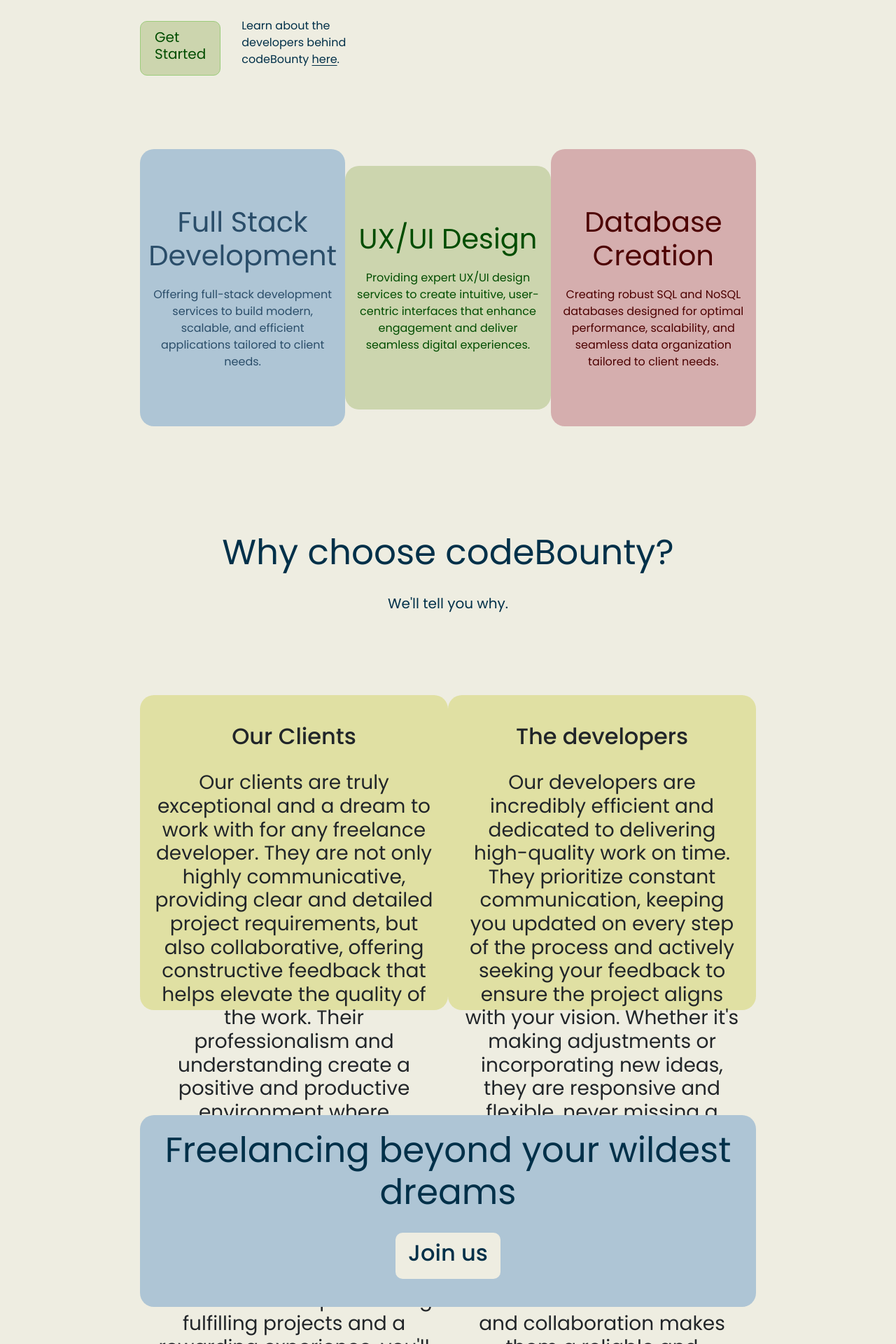
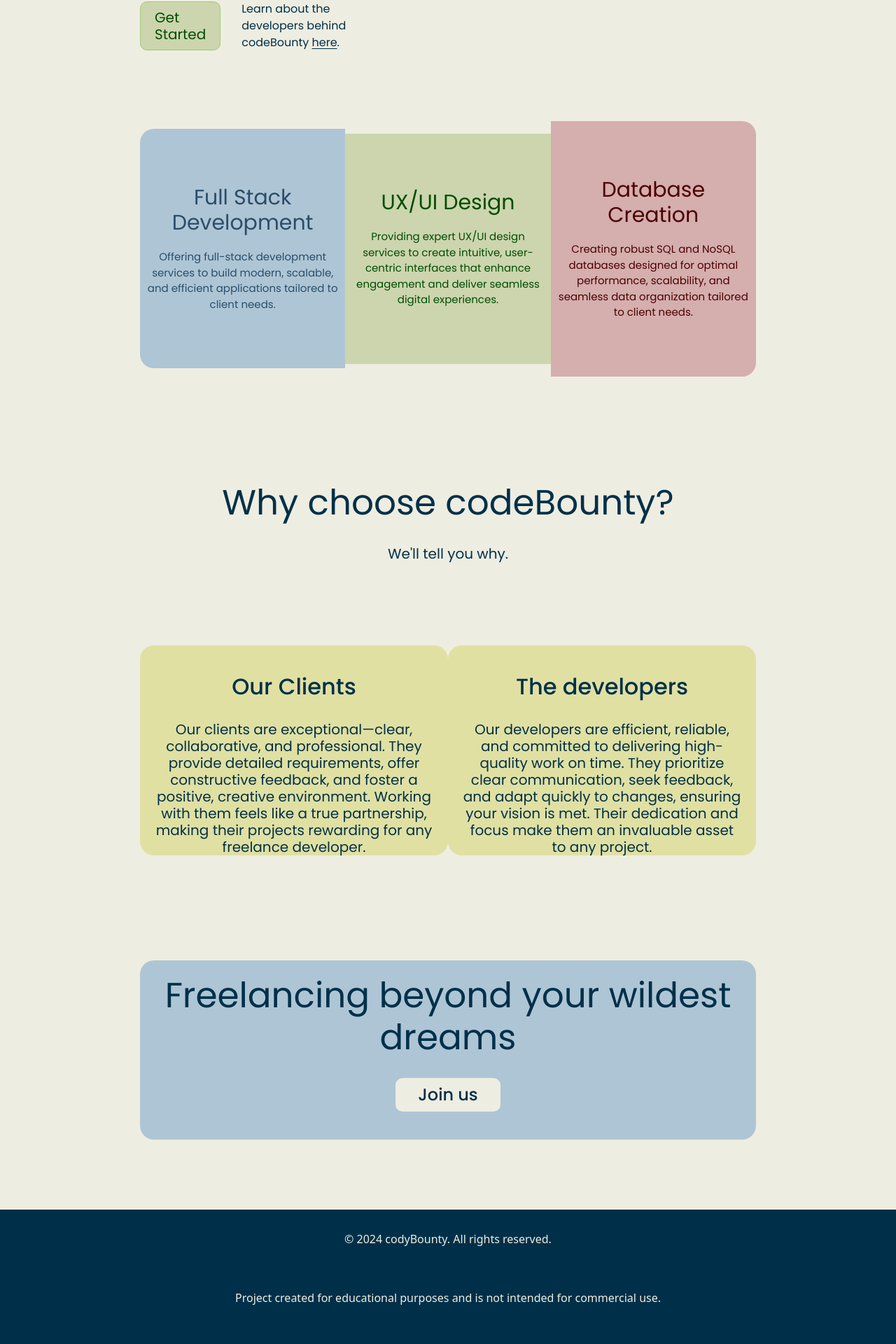
Before and after one commit to bryceberczik/codeBounty, a React (Vite) app in the folder client/: page / in a window 1280 px wide. Shown: the part 755-2675 px from the top of the page at 70% size. Built offline with nearby package versions, Linux system fonts and the light colour scheme.

Commit message:
adjusted header, homepage, and added footer

```diff
--- a/client/package.json
+++ b/client/package.json
@@ -11,7 +11,6 @@
     "preview": "vite preview"
   },
   "dependencies": {
-    "bootstrap": "^5.3.3",
     "jwt-decode": "^4.0.0",
     "react": "^18.3.1",
     "react-bootstrap": "^2.10.5",
@@ -22,6 +21,7 @@
     "@types/react": "^18.3.12",
     "@types/react-dom": "^18.3.1",
     "@vitejs/plugin-react": "^4.3.3",
+    "bootstrap": "^5.3.3",
     "eslint": "^9.13.0",
     "eslint-plugin-react-hooks": "^5.0.0",
     "eslint-plugin-react-refresh": "^0.4.14",
--- a/client/src/App.tsx
+++ b/client/src/App.tsx
@@ -8,6 +8,7 @@ import { setContext } from "@apollo/client/link/context";
 import { Outlet } from "react-router-dom";
 
 import Header from '../src/components/Header'
+import Footer from "./components/footer";
 
 const httpLink = createHttpLink({
   uri: "/graphql",
@@ -34,6 +35,7 @@ function App() {
       <main>
         <Outlet />
       </main>
+      <Footer />
     </ApolloProvider>
   );
 }
--- /dev/null
+++ b/client/src/components/footer.tsx
@@ -0,0 +1,13 @@
+import '../css/footer.css';
+
+const Footer = () => {
+  return <div className='footer-container'>
+    <footer>
+    <p>&copy; 2024 codyBounty. All rights reserved.</p>
+    <p>Project created for educational purposes and is not intended for commercial use.</p>
+    <p>Built by Bryce Berczik, Justin HebenStreit, Zander Kubajak, and Jarvis Young.</p>
+    </footer>
+  </div>;
+};
+
+export default Footer;
--- /dev/null
+++ b/client/src/css/footer.css
@@ -0,0 +1,13 @@
+footer {
+
+    text-align: center;
+    background-color: #003049;
+    color: #eeede1;
+    margin: 0;
+}
+
+footer p {
+
+    margin: 0;
+    padding: 30px;
+}
--- a/client/src/css/header.css
+++ b/client/src/css/header.css
@@ -41,6 +41,7 @@ header {
 .signup-btn h1 {
     font-size: 20px;
     font-weight: 400;
+    margin: 3px;
 }
 
 .signup-btn {
@@ -55,7 +56,7 @@ header {
 .signup-btn:hover {
 
     cursor: pointer;
-    background-color: #b0b89a;
+    background-color: #b0cc8a;
 }
 
 .category-nav {
--- a/client/src/css/home.css
+++ b/client/src/css/home.css
@@ -8,6 +8,8 @@
   display: flex;
   flex-direction: flex;
 }
+
+.front-left P
 
 .maintext-homepage {
   max-width: 700px;
@@ -46,8 +48,9 @@
 .getstarted-container p {
   font-family: "Poppins", sans-serif;
   font-weight: 400;
-  margin-left: 30px;
+  margin: 0 0 0 30px;
   color: #003049;
+
 }
 
 .getstarted-btn {
@@ -68,9 +71,16 @@
   font-weight: 400;
   font-size: 20px;
   color: #004d00;
+  margin: 0;
+  text-decoration: none;
 }
 
 .no-link {
+
+  text-decoration: none;
+}
+
+.offset-line {
   color: inherit;
   text-underline-offset: 3px;
 }
@@ -102,6 +112,16 @@
   color: #003049;
 }
 
+.ind-stat h2 {
+
+  font-size: 20px;
+}
+
+.ind-stat h3 {
+
+  font-size: 15px;
+}
+
 .second-homepage-section {
   margin: 100px 0;
   display: flex;
@@ -115,7 +135,7 @@
   width: 450px;
   text-align: center;
   padding: 60px 10px;
-  border-radius: 20px;
+  border-radius: 20px 0 0 20px;
 }
 
 .fullstack-block h1,
@@ -126,12 +146,21 @@
   color: #2a4d69;
 }
 
+.fullstack-block h1 {
+
+  font-size: 30px;
+}
+
+.fullstack-block p {
+
+  font-size: 15px;
+}
+
 .design-block {
   background-color: #ccd5ae;
   width: 450px;
   text-align: center;
   padding: 60px 10px;
-  border-radius: 20px;
 }
 
 .design-block h1,
@@ -142,12 +171,22 @@
   color: #004d00;
 }
 
+.design-block h1 {
+
+  font-size: 30px;
+}
+
+.design-block p {
+
+  font-size: 15px;
+}
+
 .database-block {
   background-color: #d5aeae;
   width: 450px;
   text-align: center;
   padding: 60px 10px;
-  border-radius: 20px;
+  border-radius: 0 20px 20px 0;
 }
 
 .database-block h1,
@@ -156,6 +195,16 @@
   font-weight: 400;
   margin: 20px 0;
   color: #4d0000;
+}
+
+.database-block h1 {
+
+  font-size: 30px;
+}
+
+.database-block p {
+
+  font-size: 15px;
 }
 
 .third-homepage-section {
@@ -195,17 +244,20 @@
   background-color: #e0e0a3;
   text-align: center;
   width: 600px;
-  height: 450px;
+  height: 300px;
   border-radius: 20px;
 }
 
 .info-div h2 {
+  color: #003049;
   font-weight: 500;
   margin: 20px 0px 30px 0px;
 }
 
 .info-div h3 {
+  color: #003049;
   font-weight: 400;
+  font-size: 20px;
 }
 
 .join-us-section {
@@ -241,9 +293,11 @@
 }
 
 .join-us-btn h2 {
+  font-size: 24px;
   font-weight: 450;
   color: #003049;
   text-decoration: none;
+  margin: 0;
 }
 
 .no-dec {
--- a/client/src/pages/home.tsx
+++ b/client/src/pages/home.tsx
@@ -21,12 +21,14 @@ const Home = () => {
             </p>
           </div>
           <div className="getstarted-container">
+          <Link to="/signup" className="no-link">
             <div className="getstarted-btn">
               <h1>Get Started</h1>
             </div>
+            </Link>
             <p>
               Learn about the developers behind codeBounty{" "}
-              <Link to="/about-us" className="no-link">
+              <Link to="/about-us" className="offset-line">
                 here
               </Link>
               .
@@ -89,32 +91,21 @@ const Home = () => {
           <div className="info-div">
             <h2>Our Clients</h2>
             <h3>
-              Our clients are truly exceptional and a dream to work with for any
-              freelance developer. They are not only highly communicative,
-              providing clear and detailed project requirements, but also
-              collaborative, offering constructive feedback that helps elevate
-              the quality of the work. Their professionalism and understanding
-              create a positive and productive environment where creativity and
-              innovation thrive. Working with them feels less like a transaction
-              and more like a partnership, where your skills are valued and your
-              efforts are appreciated. If you're a freelance developer seeking
-              fulfilling projects and a rewarding experience, you'll find our
-              clients to be the perfect match.
+              Our clients are exceptional—clear, collaborative, and
+              professional. They provide detailed requirements, offer
+              constructive feedback, and foster a positive, creative
+              environment. Working with them feels like a true partnership,
+              making their projects rewarding for any freelance developer.
             </h3>
           </div>
           <div className="info-div">
             <h2>The developers</h2>
             <h3>
-              Our developers are incredibly efficient and dedicated to
-              delivering high-quality work on time. They prioritize constant
-              communication, keeping you updated on every step of the process
-              and actively seeking your feedback to ensure the project aligns
-              with your vision. Whether it's making adjustments or incorporating
-              new ideas, they are responsive and flexible, never missing a beat.
-              You can count on them to be proactive, diligent, and focused,
-              ensuring that the job gets done exactly when you need it, without
-              compromise. Their commitment to excellence and collaboration makes
-              them a reliable and valuable asset to any project.
+              Our developers are efficient, reliable, and committed to
+              delivering high-quality work on time. They prioritize clear
+              communication, seek feedback, and adapt quickly to changes,
+              ensuring your vision is met. Their dedication and focus make them
+              an invaluable asset to any project.
             </h3>
           </div>
         </div>
```
Also changed, not shown: 1 other file (tests, documents, lock files or other folders).
